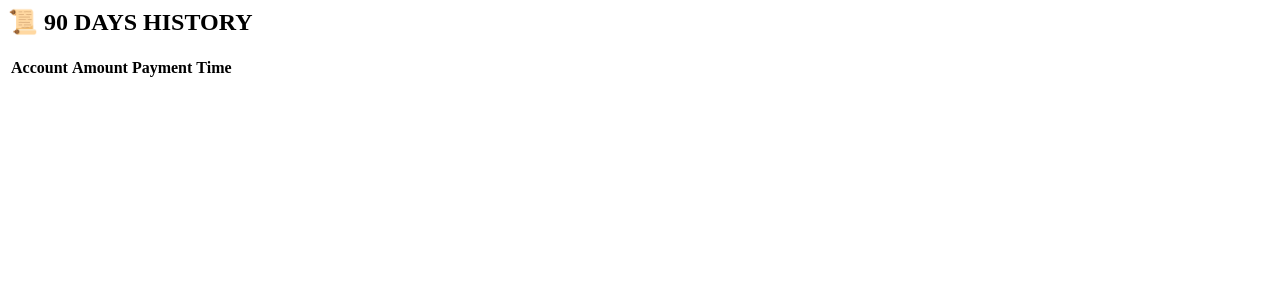
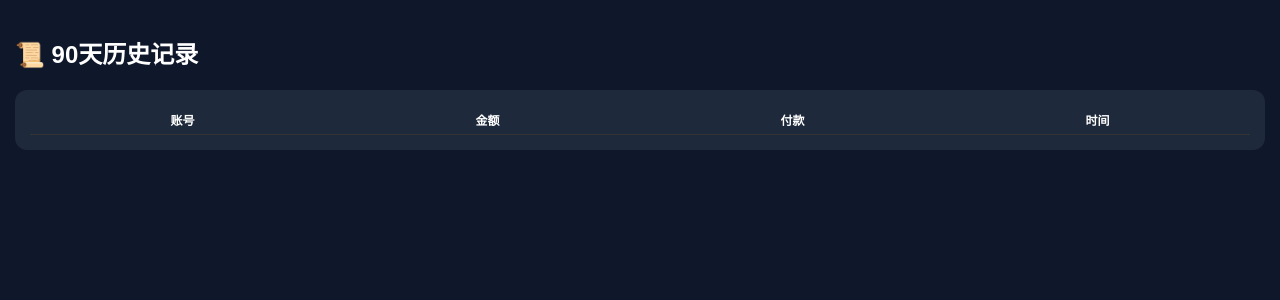
Before and after one commit to cyi072907-cpu/finance-systemi, a Flask app: page /history in a window 1280 px wide. Shown: the top 300 px of the page. Run offline with Flask 3, Linux system fonts and the light colour scheme; data that the repository does not hold is empty.

Commit message:
更新 history.html

```diff
--- a/templates/history.html
+++ b/templates/history.html
@@ -1,7 +1,28 @@
-<h2>📜 90 DAYS HISTORY</h2>
+<!DOCTYPE html>
+<html>
+<head>
+<meta charset="utf-8">
+<meta name="viewport" content="width=device-width, initial-scale=1">
+<title>历史记录</title>
+<link rel="stylesheet" href="/static/style.css">
+</head>
+
+<body>
+
+<div class="container">
+
+<h2>📜 90天历史记录</h2>
+
+<div class="card">
 
 <table>
-<tr><th>Account</th><th>Amount</th><th>Payment</th><th>Time</th></tr>
+
+<tr>
+<th>账号</th>
+<th>金额</th>
+<th>付款</th>
+<th>时间</th>
+</tr>
 
 {% for r in data %}
 <tr>
@@ -11,4 +32,12 @@
 <td>{{r[7]}}</td>
 </tr>
 {% endfor %}
+
 </table>
+
+</div>
+
+</div>
+
+</body>
+</html>
```
